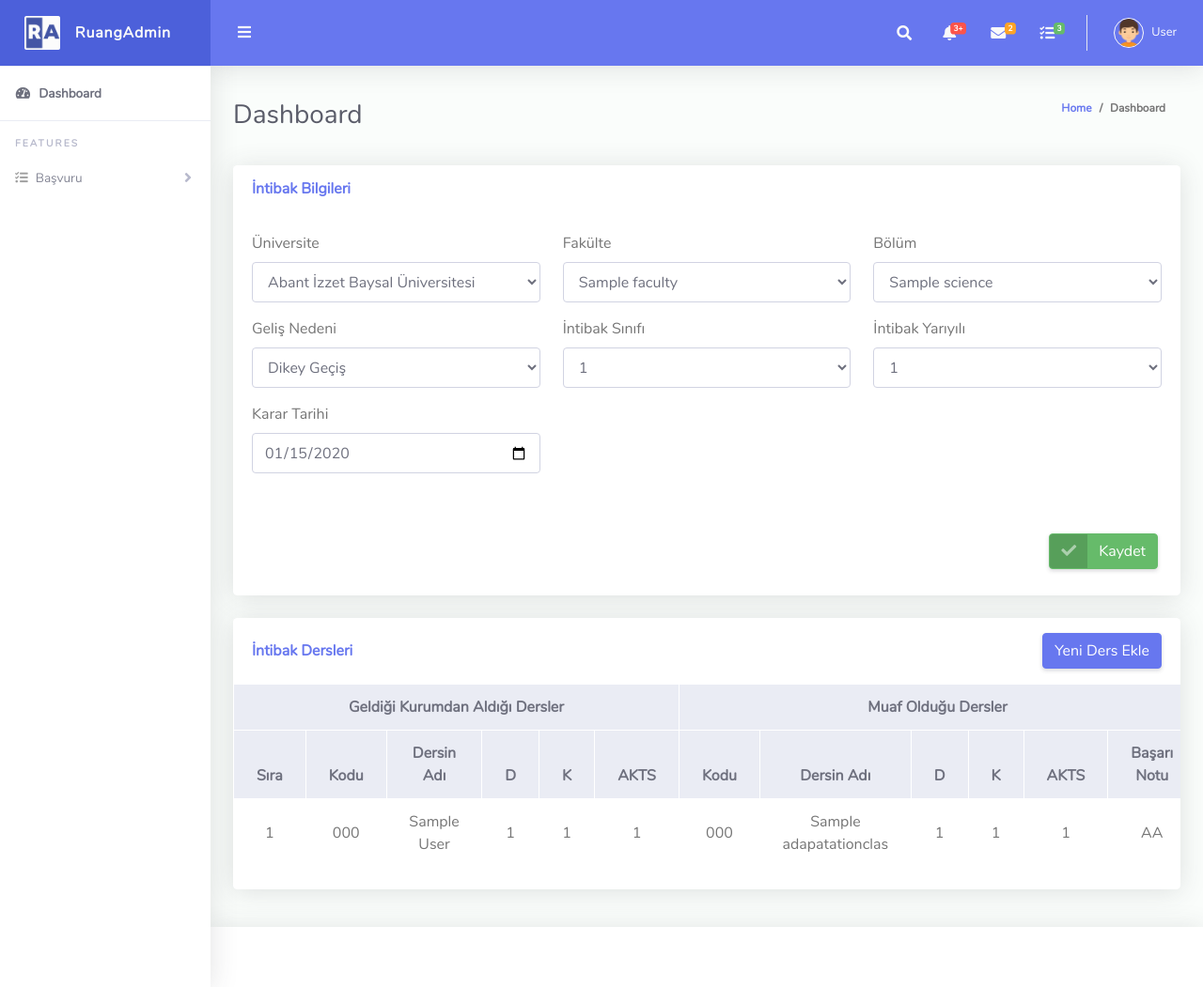
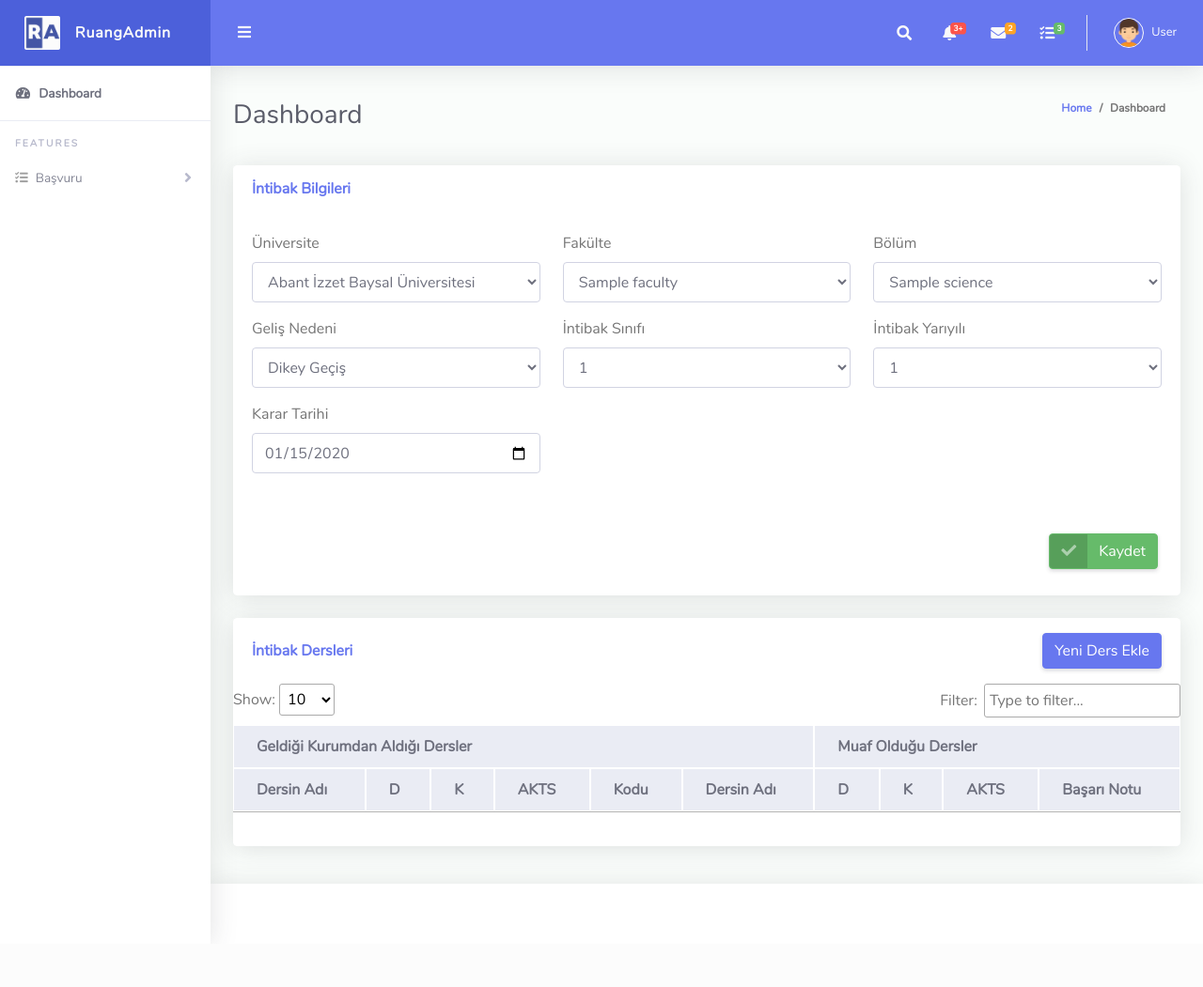
Before and after one commit to ZekDaniels/AdaptationApp, a Django app: page /intibak/1 in a window 1280 px wide. Shown: the whole page at 94% size. After the commit the page ends 941 px from the top, so only its background shows below. Run offline with Django 3.2, Linux system fonts and the light colour scheme; a user stored in the database is signed in; data comes from the database, SQL or seed files in the repository; tables that the repository leaves empty hold one stand-in row (values such as "Sample post"); data that the repository does not hold is empty; parts of the project's set-up code (start-up, migrations or seed data) failed here and were passed over; some libraries are stand-ins or nearby versions.

Commit message:
#38 refact: Datatable and list api

```diff
--- a/adaptation/api/urls.py
+++ b/adaptation/api/urls.py
@@ -1,11 +1,12 @@
 
 from django.urls import path, include
-from adaptation.api.views import AdaptationCreateAPIView, AdaptationUpdateAPIView, FacultyListView, ScienceListView, StudentClassCreateAPI
+from adaptation.api.views import AdaptationCreateAPIView, AdaptationUpdateAPIView, FacultyListView, ScienceListView, StudentClassAPIView, StudentClassCreateAPI
 from adaptation.views import *
 urlpatterns = [
      path('adaptation', AdaptationCreateAPIView.as_view(), name="adaptation_create_api"),
      path('adaptation/<int:pk>', AdaptationUpdateAPIView.as_view(), name="adaptation_update_api"),
 
+     path('student_class_list', StudentClassAPIView.as_view(), name="student_class_list_api"),
      path('student_class', StudentClassCreateAPI.as_view(), name="student_class_create_api"),
 
      path('faculty_list', FacultyListView.as_view(), name="faculty_list_api"),
--- a/adaptation/api/views.py
+++ b/adaptation/api/views.py
@@ -98,6 +98,11 @@ class AdaptationUpdateAPIView(generics.UpdateAPIView):
     queryset = Adaptation.objects.all()
     serializer_class = AdaptationCreateSerializer
 
+class StudentClassAPIView(generics.CreateAPIView):
+
+    queryset = StudentClass.objects.all()
+    serializer_class = StudentClassListserializer
+
 class StudentClassCreateAPI(generics.CreateAPIView):
 
     queryset = StudentClass.objects.all()
--- a/static/js/adaptation/adaptation_manage.js
+++ b/static/js/adaptation/adaptation_manage.js
@@ -8,6 +8,8 @@ const mainForm = $("#mainForm")
 const addClassForm = $("#addClassForm")
 const main_submit_button = $("#main_submit_button");
 const add_class_button = $("#add_class_button");
+
+const table = $(".table");
 
 const cleanOptions = function (select_input , callback=null) {
   select_input.find("option").each(function () {
@@ -44,6 +46,7 @@ init();
 
 function init() {
   setupListeners();
+  initializeStudentClassDatatables(table, student_class_create_api_url)
 }
 
 function getSelectionText() {
@@ -172,7 +175,7 @@ function addStudentClass(_data, _url, _button = null, _modal = null,  _table = n
       }
       if (response.ok) {
         response.json().then(data => {
-          buildClassesTable(data);
+          console.log(data);
         })
       } else {
         response.json().then(errors => {
@@ -187,44 +190,117 @@ function addStudentClass(_data, _url, _button = null, _modal = null,  _table = n
     });
 }
 
-function buildClassesTable(data) {
-  const table_body_selector = ".table tbody";
-  const counter_cell_selector = "td.counter_cell";
-  const table_row_selector = `${table_body_selector} tr`;
-  const row_count = $(table_row_selector).length;
-  const last_student_class_row_selector = `${table_row_selector}.${data.adaptation_class_data.code}:last`;
-  const adaptation_class_selector = `${table_row_selector}.${data.adaptation_class_data.code}.adaptation_row`;
+function initializeStudentClassDatatables(_table, _student_class_list_api_url) {
+  $.extend($.fn.dataTable.defaults, {
+    autoWidth: false,
+    dom: '<"datatable-header"fBl><"datatable-scroll-wrap"t><"datatable-footer"ip>',
+    language: {
+      search: "<span>Filter:</span> _INPUT_",
+      searchPlaceholder: "Type to filter...",
+      lengthMenu: "<span>Show:</span> _MENU_",
+      paginate: {
+        first: "First",
+        last: "Last",
+        next: $("html").attr("dir") == "rtl" ? "&larr;" : "&rarr;",
+        previous: $("html").attr("dir") == "rtl" ? "&rarr;" : "&larr;",
+      },
+    },
+  });
+  _table.DataTable({
+    // "searchCols": [
+    //   null,
+    //   {
+    //     "search": _adaptation_id
+    //   },
+    // ],
+    "serverSide": true,
+    "ajax": _student_class_list_api_url,
+    "columns": [
+      {
+        "data": "id"
+      },
+      {
+        "data": "quotation.id"
+      },
 
-  let counter = 0;
-  if(row_count){
-    counter = $(`${last_student_class_row_selector} ${counter_cell_selector}`).html();
-    console.log(counter);
-  }
-  counter++;
-  console.log(adaptation_class_selector);
-  const default_adaptation_cells =`
-  <td rowspan="2" class="align-middle m-auto" >${data.adaptation_class_data.code}</td>
-  <td rowspan="2" class="align-middle m-auto" >${data.adaptation_class_data.class_name}</td>
-  <td rowspan="2" class="align-middle m-auto" >${data.adaptation_class_data.semester}</td>
-  <td rowspan="2" class="align-middle m-auto" >${data.adaptation_class_data.credit}</td>
-  <td rowspan="2" class="align-middle m-auto" >${data.adaptation_class_data.akts}</td>
-  <td rowspan="2" class="align-middle m-auto" >${data.adaptation_class_data.akts}</td>
-  `
-  const default_student_row = `
-  <tr class="text-center ${data.adaptation_class_data.code} ${!adaptation_class_selector.length ? 'adaptation_row':''}">
-  <td class="align-middle">${counter}</td>
-  <td class="align-middle">${data.code}</td>
-  <td class="align-middle">${data.class_name}</td>
-  <td class="align-middle">${data.semester}</td>
-  <td class="align-middle">${data.credit}</td>
-  <td class="align-middle">${data.akts}</td>
-  ${!adaptation_class_selector.length ? default_adaptation_cells:''}
-  ${!row_count ? default_adaptation_cells:''}
-  </tr>
-  `
-
-  if(row_count) $(last_student_class_row_selector).after(default_student_row);
-  else $(table_body_selector).html(default_student_row);
+    ],
+      "columnDefs": [
+      // {
+      //   searchable: false,
+      //   targets: [7, 9, 11, 12],
+      // },
+      {
+        searchable: false,
+        targets: [3],
+      },
+      {
+        "targets": [8, 9],
+        data: null,
+        createdCell: function (td, cellData, rowData, row, col) {
+          $(td).css('width', '125px');
+        }
+      },
+      {
+        "targets": 13,
+        "data": null,
+        className: 'align-center',
+        createdCell: function (td, cellData, rowData, row, col) {
+          $(td).css('white-space', 'nowrap');
+        },
+        defaultContent:
+          `
+        <button class='partCompare btn p-0 mx-1'><i class='text-yellow icon-git-compare'></i></button>
+        <button class='partAddNote btn p-0 mx-1'><i class='text-muted icon-notebook'></i></button>
+        <button class='partUpdate btn p-0 mx-1'><i class='text-success icon-checkmark3'></i></button>
+        <button class='partDelete btn p-0 mx-1'><i class='text-danger fas fa-trash'></i></button>`
+      },
+      {
+        targets: [0, 1, 2],
+        className: "d-none"
+      }
+    ]
+  });
+}
 
 
-}
+// function buildClassesTable(data) {
+//   const table_body_selector = ".table tbody";
+//   const counter_cell_selector = "td.counter_cell";
+//   const table_row_selector = `${table_body_selector} tr`;
+//   const row_count = $(table_row_selector).length;
+//   const last_student_class_row_selector = `${table_row_selector}.${data.adaptation_class_data.code}:last`;
+//   const adaptation_class_selector = `${table_row_selector}.${data.adaptation_class_data.code}.adaptation_row`;
+
+//   let counter = 0;
+//   if(row_count){
+//     counter = $(`${last_student_class_row_selector} ${counter_cell_selector}`).html();
+//     console.log(counter);
+//   }
+//   counter++;
+//   console.log(adaptation_class_selector);
+//   const default_adaptation_cells =`
+//   <td rowspan="2" class="align-middle m-auto" >${data.adaptation_class_data.code}</td>
+//   <td rowspan="2" class="align-middle m-auto" >${data.adaptation_class_data.class_name}</td>
+//   <td rowspan="2" class="align-middle m-auto" >${data.adaptation_class_data.semester}</td>
+//   <td rowspan="2" class="align-middle m-auto" >${data.adaptation_class_data.credit}</td>
+//   <td rowspan="2" class="align-middle m-auto" >${data.adaptation_class_data.akts}</td>
+//   <td rowspan="2" class="align-middle m-auto" >${data.adaptation_class_data.akts}</td>
+//   `
+//   const default_student_row = `
+//   <tr class="text-center ${data.adaptation_class_data.code} ${!adaptation_class_selector.length ? 'adaptation_row':''}">
+//   <td class="align-middle">${counter}</td>
+//   <td class="align-middle">${data.code}</td>
+//   <td class="align-middle">${data.class_name}</td>
+//   <td class="align-middle">${data.semester}</td>
+//   <td class="align-middle">${data.credit}</td>
+//   <td class="align-middle">${data.akts}</td>
+//   ${!adaptation_class_selector.length ? default_adaptation_cells:''}
+//   ${!row_count ? default_adaptation_cells:''}
+//   </tr>
+//   `
+
+//   if(row_count) $(last_student_class_row_selector).after(default_student_row);
+//   else $(table_body_selector).html(default_student_row);
+
+
+// }
--- a/templates/adaptation/adaptation_manage.html
+++ b/templates/adaptation/adaptation_manage.html
@@ -3,6 +3,11 @@
 {% load static %}
 {% load get_max_grade %}
 {% block title %}İntibak Ders Seçim{% endblock %}
+
+{% block plugins %}
+<script src="{% static 'lib/vendor/datatables/jquery.dataTables.min.js' %}"></script>
+{% endblock %}
+
 
 {% block content %}
 <div class="row mb-3">
@@ -73,34 +78,7 @@
                         </tr>
                     </thead>
                     <tbody>
-                        {% for adaptation_class in adaptation_classes %}
 
-                        {% for student_class in adaptation_class.student_classes.all|dictsort:"created_at"  %}
-                        <tr class="text-center {{adaptation_class.code}} {% if forloop.first %}adaptation_row{% endif %}">
-                            <div class="student-class">
-                                <td class="align-middle counter_cell">{{ forloop.counter }}</td>
-                                <td class="align-middle">{{student_class.code}}</td>
-                                <td class="align-middle">{{student_class.class_name}}</td>
-                                <td class="align-middle">{{student_class.semester}}</td>
-                                <td class="align-middle">{{student_class.credit}}</td>
-                                <td class="align-middle">{{student_class.akts}}</td>
-                            </div>
-                            {% if forloop.first %}
-                            <div class="adaptation-class">
-                                <td rowspan="1" class="align-middle m-auto" >{{adaptation_class.code}}</td>
-                                <td rowspan="1" class="align-middle m-auto" >{{adaptation_class.class_name}}</td>
-                                <td rowspan="1" class="align-middle m-auto" >{{adaptation_class.semester}}</td>
-                                <td rowspan="1" class="align-middle m-auto" >{{adaptation_class.credit}}</td>
-                                <td rowspan="1" class="align-middle m-auto" >{{adaptation_class.akts}}</td>
-                                <td rowspan="1" class="align-middle m-auto" >{{student_class|get_max_grade}}</td>
-                            </div>
-                            {% endif %}
-
-                        </tr>
-                        {% endfor %}
-
-
-                        {% endfor %}
                     </tbody>
                 </table>
             </div>
@@ -118,7 +96,10 @@
     faculty_list_api_url.pathname = "{% url 'adaptation:faculty_list_api' %}"
     science_list_api_url = new URL(window.location.href)
     science_list_api_url.pathname = "{% url 'adaptation:science_list_api' %}"
+
     adaptation_update_api_url = "{% url 'adaptation:adaptation_update_api' 0 %}"
+
+    student_class_list_api_url = "{% url 'adaptation:student_class_list_api' %}"
     student_class_create_api_url = "{% url 'adaptation:student_class_create_api' %}"
 </script>
 
--- a/templates/layout.html
+++ b/templates/layout.html
@@ -16,6 +16,8 @@
     <link href="{% static 'lib/css/ruang-admin.min.css' %}" rel="stylesheet">
     <link href="{% static 'css/custom.css' %}" rel="stylesheet">
     <link rel="stylesheet" href="https://cdnjs.cloudflare.com/ajax/libs/limonte-sweetalert2/7.11.0/sweetalert2.css" />
+    <link rel="stylesheet" type="text/css" href="//cdn.datatables.net/1.10.12/css/jquery.dataTables.min.css">
+
 
     <!-- /Main CSS file -->
 
@@ -23,6 +25,7 @@
     <script src="{% static 'lib/vendor/bootstrap/js/bootstrap.bundle.min.js' %}"></script>
     <script src="{% static 'lib/js/sweet_alert.min.js' %}"></script>
 
+    {% block plugins %}{% endblock %}
     <title>{% block title %}{% endblock %}</title>
 </head>
 
```
Also changed, not shown: adaptation/api/serializers.py (+15 -6 lines).
